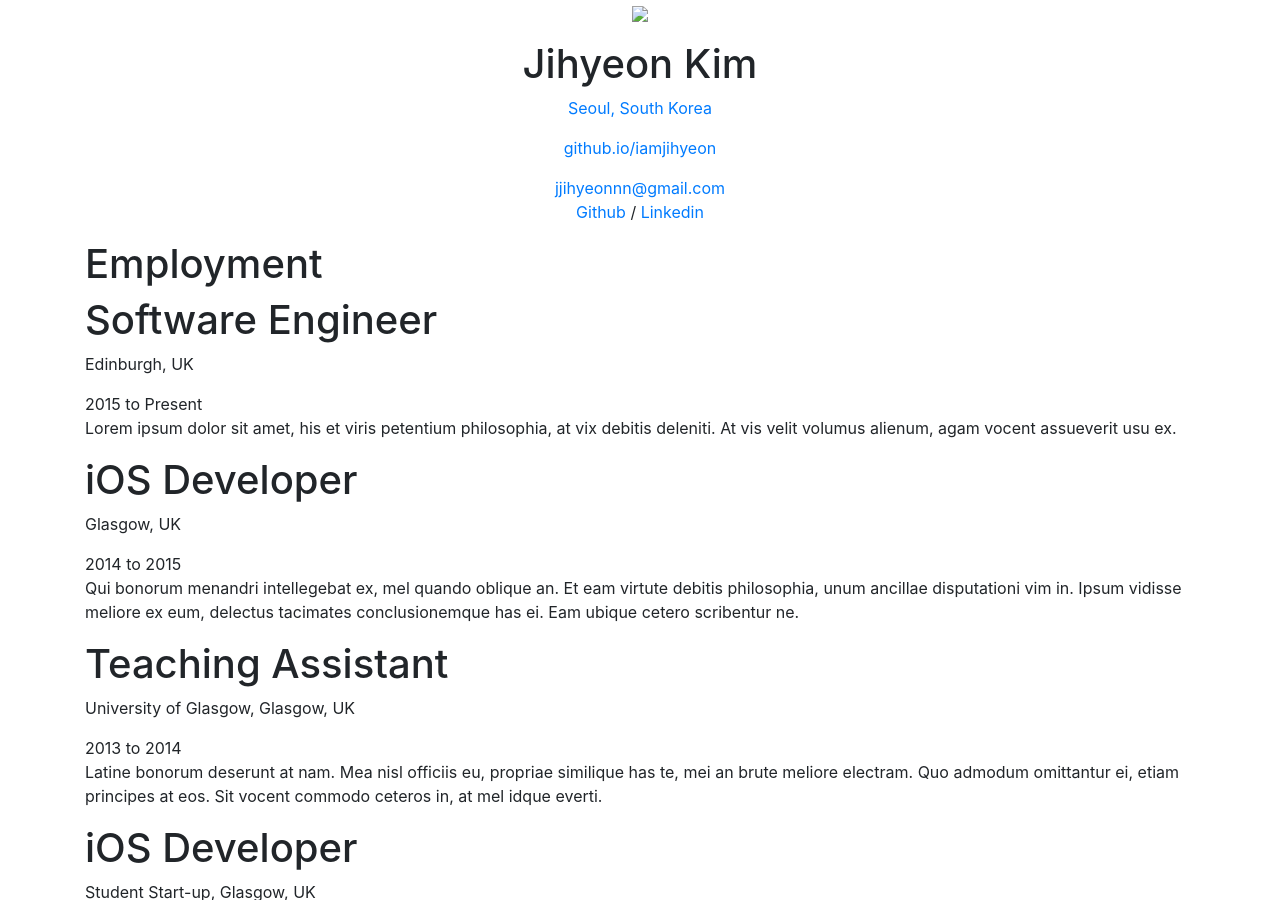
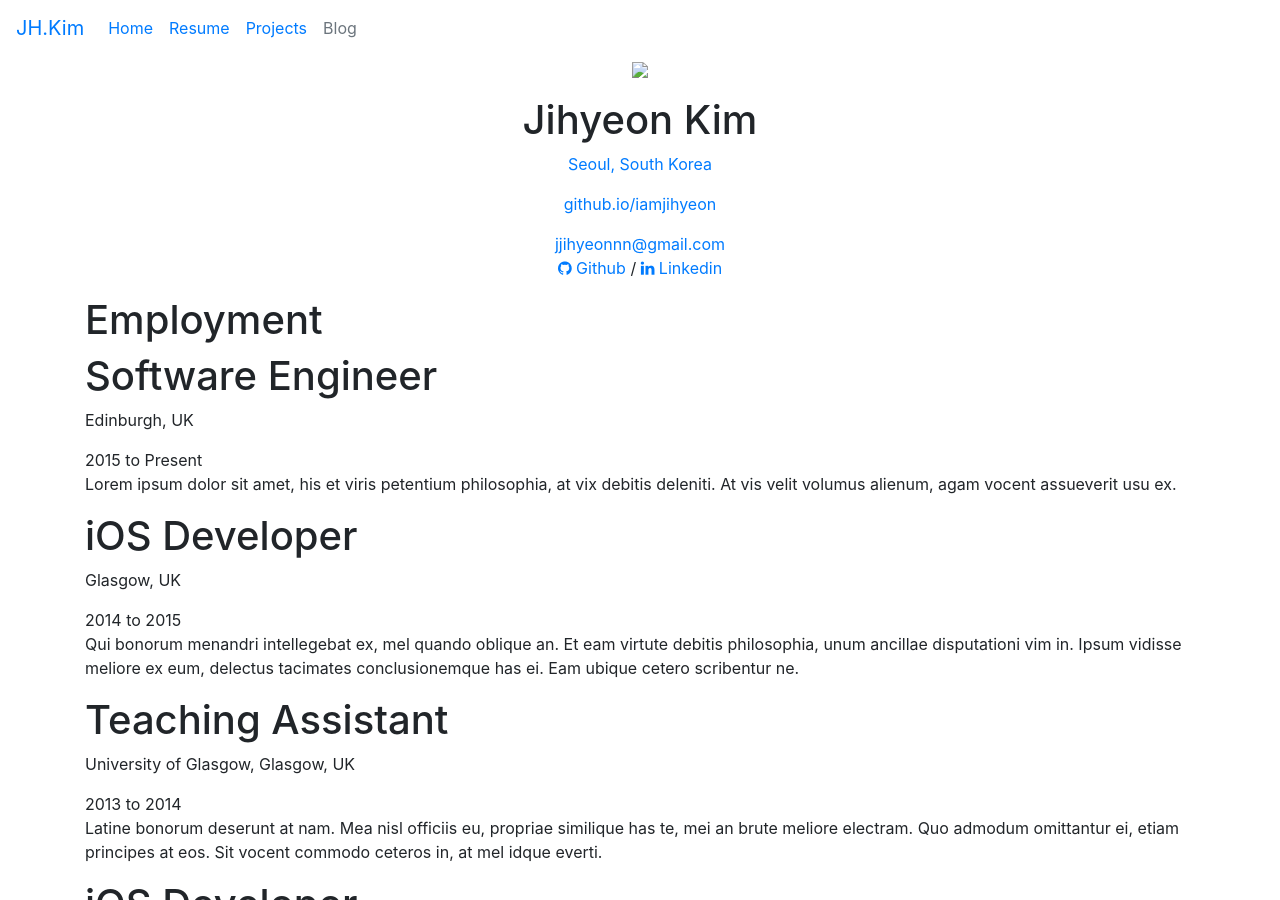
Before and after one commit to iamjihyeon/iamjihyeon111.github.io, a Jekyll site: the page built from resume.html, in a window 1280 px wide and 900 px high. Built offline with Jekyll 4.4.1, drawn with Linux system fonts in a browser that asks for light colours; nearby versions of some CDN libraries.

Commit message:
Header Test

```diff
--- a/_layouts/layout.html
+++ b/_layouts/layout.html
@@ -19,7 +19,6 @@
     integrity="sha256-MfvZlkHCEqatNoGiOXveE8FIwMzZg4W85qfrfIFBfYc= sha512-dTfge/zgoMYpP7QbHy4gWMEGsbsdZeCXz7irItjcC3sPUFtf0kuFbDz/ixG7ArTxmDjLXDmezHubeNikyKGVyQ=="
     crossorigin="anonymous">
     <!-- <link rel="stylesheet" href="https://maxcdn.bootstrapcdn.com/bootstrap/3.3.5/css/bootstrap.min.css" integrity="sha384-Gn5384xqQ1aoWXA+058RXPxPg6fy4IWvTNh0E263XmFcJlSAwiGgFAW/dAiS6JXm" crossorigin="anonymous"> -->
-
 
     <!-- HTML5 Shim and Respond.js IE8 support of HTML5 elements and media queries -->
     <!-- WARNING: Respond.js doesn't work if you view the page via file:// -->
--- a/_layouts/resume.html
+++ b/_layouts/resume.html
@@ -13,15 +13,36 @@
     <link rel="stylesheet" href="{{ site.baseurl }}static/css/skeleton.css">
     <link rel="stylesheet" href="{{ site.baseurl }}static/css/layout.css">
 
+    <link rel="stylesheet" href="//maxcdn.bootstrapcdn.com/font-awesome/4.4.0/css/font-awesome.min.css">
     <link rel="stylesheet" href="https://maxcdn.bootstrapcdn.com/bootstrap/4.0.0/css/bootstrap.min.css" integrity="sha384-Gn5384xqQ1aoWXA+058RXPxPg6fy4IWvTNh0E263XmFcJlSAwiGgFAW/dAiS6JXm" crossorigin="anonymous">
-    <!--[if lt IE 9]>
-    <script src="http://html5shim.googlecode.com/svn/trunk/html5.js"></script>
-    <![endif]-->
 
     <link rel="shortcut icon" href="{{ site.baseurl }}static/img/favicon.ico">
     <!-- <link rel="apple-touch-icon" href="static/img/me-icon-57.png"> -->
     <!-- <link rel="apple-touch-icon" sizes="72x72" href="static/img/me-icon-72.png"> -->
     <!-- <link rel="apple-touch-icon" sizes="114x114" href="static/img/me-icon-114.png"> -->
+
+    <nav class="navbar navbar-default navbar-expand-lg ">
+        <a class="navbar-brand" href="{{ site.url }}">JH.Kim</a>
+        <button class="navbar-toggler" type="button" data-toggle="collapse" data-target="#navbarNav" aria-controls="navbarNav" aria-expanded="true" aria-label="Toggle navigation">
+          <span class="navbar-toggler-icon"></span>
+        </button>
+        <div class="collapse navbar-collapse" id="navbarNav">
+          <ul class="navbar-nav">
+            <li class="nav-item active">
+              <a class="nav-link" href="{{ site.url }}">Home </a>
+            </li>
+            <li class="nav-item">
+              <a class="nav-link" href="{{ site.baseurl }}resume.html">Resume</a>
+            </li>
+            <li class="nav-item">
+              <a class="nav-link" href="{{ site.baseurl }}projects.html">Projects</a>
+            </li>
+            <li class="nav-item">
+              <a class="nav-link disabled" href="{{ site.baseurl }}blog.html">Blog</a>
+            </li>
+          </ul>
+        </div>
+      </nav>
 </head>
 <body>
 <div class="container">
```
Also changed, not shown: 13 other files.
